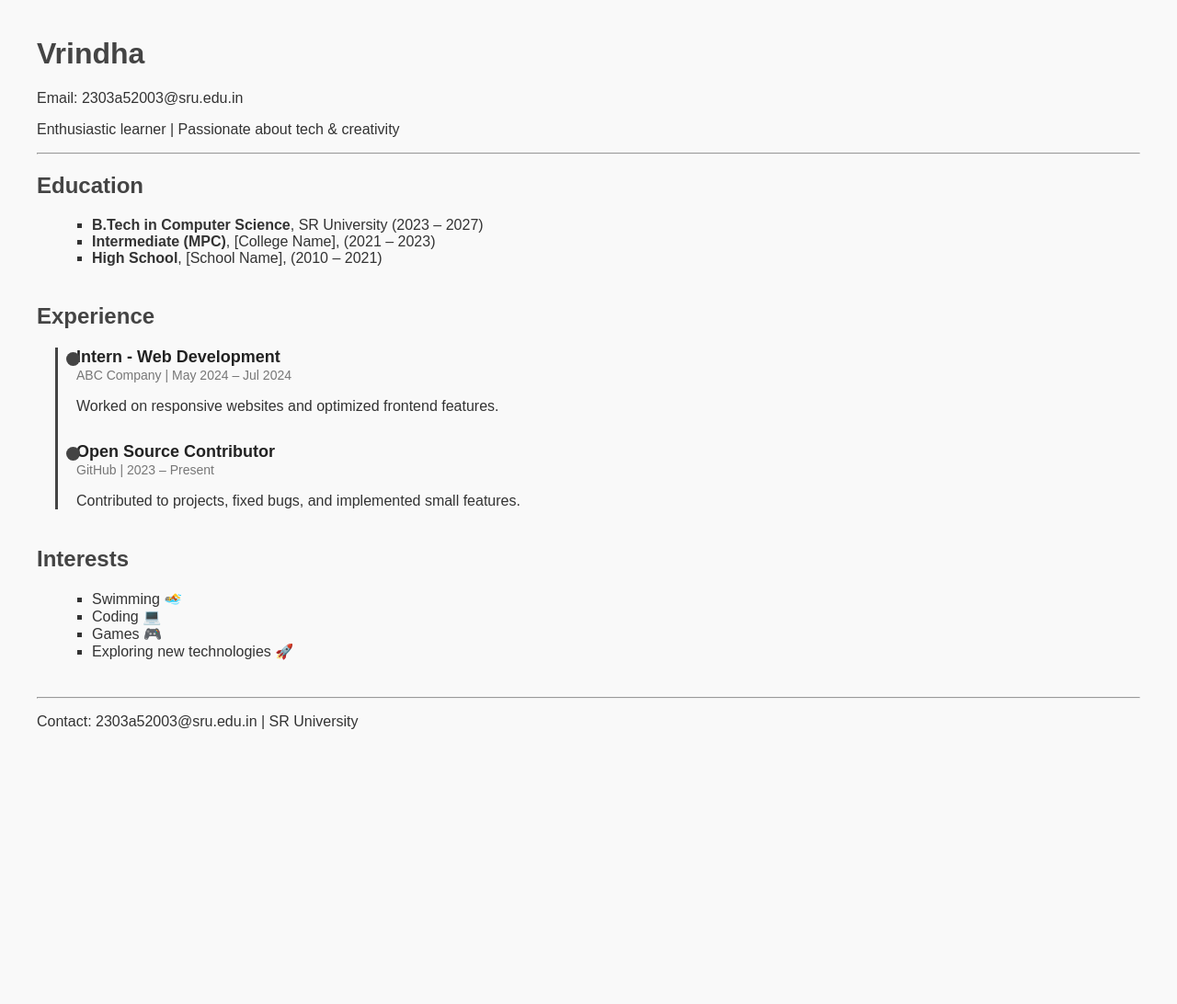
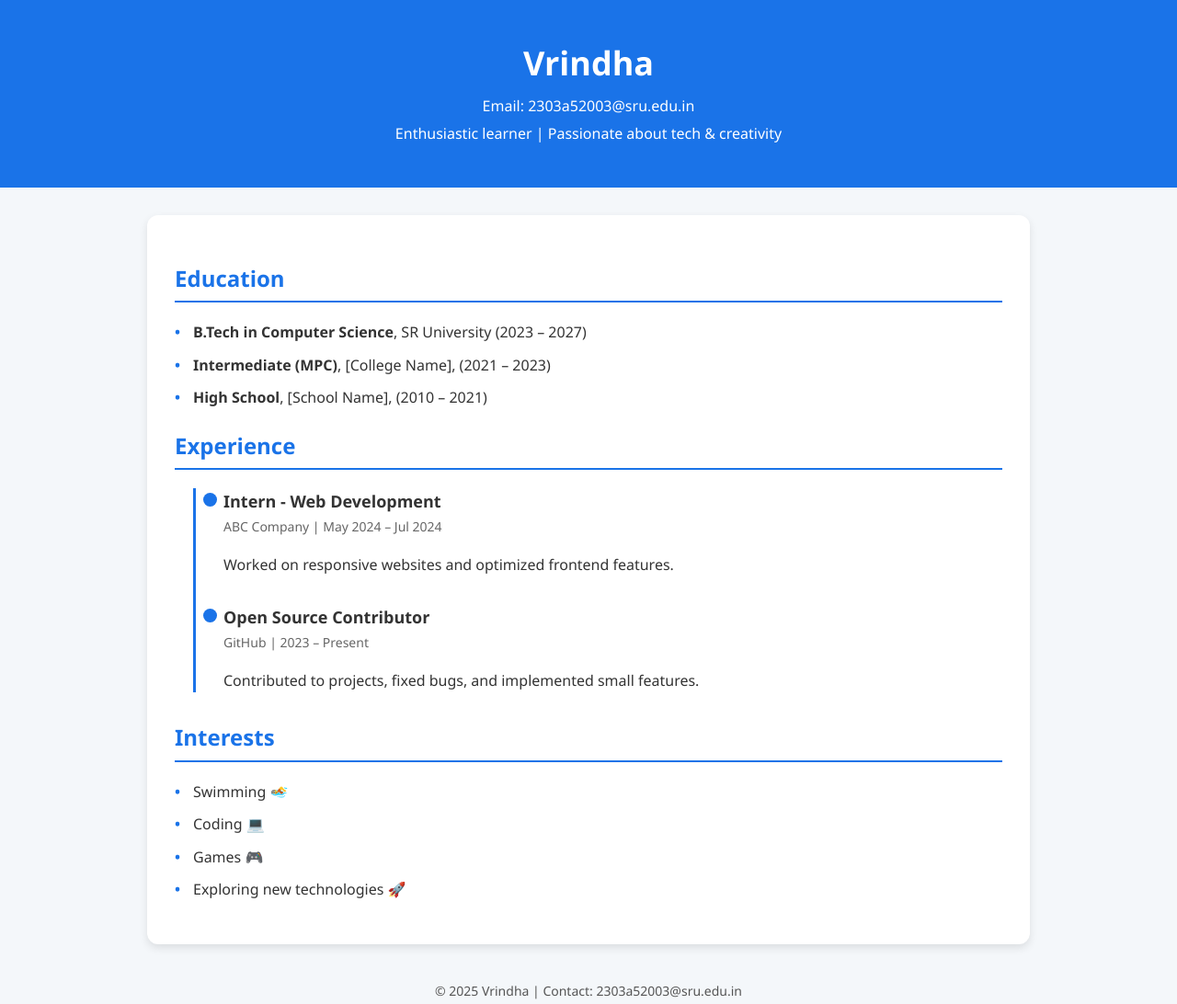
Before and after one commit to 2303A52003/my_resume, a plain HTML site: page index.html in a window 1280 px wide. Shown: the whole page at 92% size. Before the commit the page ends 834 px from the top, so only its background shows below. Drawn offline with Linux system fonts and the light colour scheme.

Commit message:
added final css complete.

```diff
--- a/index.html
+++ b/index.html
@@ -5,48 +5,94 @@
   <title>Vrindha | Resume</title>
   <style>
     body {
-      font-family: Arial, sans-serif;
-      margin: 40px;
-      background: #f9f9f9;
+      font-family: 'Segoe UI', Tahoma, Geneva, Verdana, sans-serif;
+      margin: 0;
+      padding: 0;
+      background: #f4f7fa;
       color: #333;
+      line-height: 1.6;
     }
-    h1, h2 { color: #444; }
-    .section {
-      margin-bottom: 40px;
+    header {
+      background: #1a73e8;
+      color: #fff;
+      padding: 40px 20px;
+      text-align: center;
+    }
+    header h1 {
+      margin: 0;
+      font-size: 36px;
+    }
+    header p {
+      margin: 5px 0;
+      font-size: 16px;
+    }
+    .container {
+      width: 80%;
+      max-width: 900px;
+      margin: 30px auto;
+      background: #fff;
+      padding: 30px;
+      border-radius: 12px;
+      box-shadow: 0px 4px 10px rgba(0,0,0,0.1);
+    }
+    h2 {
+      border-bottom: 2px solid #1a73e8;
+      padding-bottom: 5px;
+      margin-bottom: 20px;
+      color: #1a73e8;
     }
     ul {
-      list-style-type: square;
-      margin-left: 20px;
+      list-style-type: none;
+      padding: 0;
     }
-    /* Timeline Styles */
+    ul li {
+      margin-bottom: 10px;
+      padding-left: 20px;
+      position: relative;
+    }
+    ul li::before {
+      content: "•";
+      position: absolute;
+      left: 0;
+      color: #1a73e8;
+      font-weight: bold;
+    }
+    /* Timeline */
     .timeline {
       position: relative;
       margin-left: 20px;
       padding-left: 20px;
-      border-left: 3px solid #444;
+      border-left: 3px solid #1a73e8;
     }
     .timeline article {
       margin-bottom: 30px;
       position: relative;
+      padding-left: 10px;
     }
     .timeline article::before {
       content: "";
       position: absolute;
-      left: -11px;
+      left: -12px;
       top: 5px;
       width: 15px;
       height: 15px;
-      background: #444;
+      background: #1a73e8;
       border-radius: 50%;
     }
     .timeline h3 {
       margin: 0;
       font-size: 18px;
-      color: #222;
+      color: #333;
     }
     .timeline span {
       font-size: 14px;
-      color: #777;
+      color: #666;
+    }
+    footer {
+      text-align: center;
+      margin: 40px 0;
+      font-size: 14px;
+      color: #555;
     }
   </style>
 </head>
@@ -55,11 +101,11 @@
     <h1>Vrindha</h1>
     <p>Email: 2303a52003@sru.edu.in</p>
     <p>Enthusiastic learner | Passionate about tech & creativity</p>
-    <hr>
   </header>
 
-  <!-- Education Section -->
-  <section class="section" id="education">
+  <div class="container">
+    <!-- Education -->
+    <section id="education">
       <h2>Education</h2>
       <ul>
         <li><strong>B.Tech in Computer Science</strong>, SR University (2023 – 2027)</li>
@@ -68,8 +114,8 @@
       </ul>
     </section>
 
-  <!-- Experience Section -->
-  <section class="section" id="experience">
+    <!-- Experience -->
+    <section id="experience">
       <h2>Experience</h2>
       <div class="timeline">
         <article>
@@ -86,8 +132,8 @@
       </div>
     </section>
 
-  <!-- Interests Section -->
-  <section class="section" id="interests">
+    <!-- Interests -->
+    <section id="interests">
       <h2>Interests</h2>
       <ul>
         <li>Swimming 🏊</li>
@@ -96,10 +142,10 @@
         <li>Exploring new technologies 🚀</li>
       </ul>
     </section>
+  </div>
 
   <footer>
-    <hr>
-    <p>Contact: 2303a52003@sru.edu.in | SR University</p>
+    <p>© 2025 Vrindha | Contact: 2303a52003@sru.edu.in</p>
   </footer>
 </body>
 </html>
```
Lines whose indentation alone changed are shown as unchanged.
